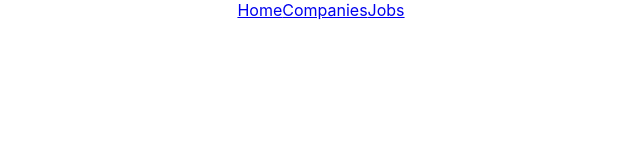
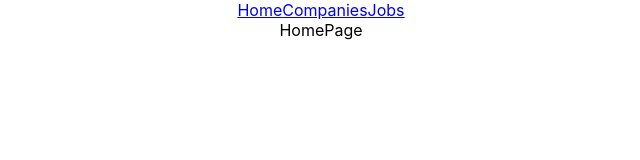
Before and after one commit to ChuckTheWebster/jobly-frontend, a React (Create React App) app: page / in a window 1280 px wide. Shown: the top 160 px of the page, without its empty margins (319-959 px from the left). Built offline with nearby package versions, Linux system fonts and the light colour scheme.

Commit message:
docstrings

```diff
--- a/src/Nav.js
+++ b/src/Nav.js
@@ -1,6 +1,10 @@
 import React from 'react';
 import { NavLink } from 'react-router-dom';
 
+/** Renders Nav Bar Component
+ *
+ * App -> Nav
+ */
 function Nav() {
   return (
     <div>
--- a/src/RoutesList.js
+++ b/src/RoutesList.js
@@ -5,14 +5,17 @@ import CompaniesPage from './CompaniesPage';
 import JobsPage from './JobsPage';
 import CompanyDetailPage from './CompanyDetailPage';
 
-
+/** App Routes
+ *
+ * App -> RoutesList
+ */
 function RoutesList() {
   return (
     <Routes>
-      <Route path="/" element={ HomePage }/>
-      <Route path="/companies" element={ CompaniesPage }/>
-      <Route path="/jobs" element={ JobsPage }/>
-      <Route path="/companies/:handle" element={ CompanyDetailPage }/>
+      <Route path="/" element={ <HomePage/> }/>
+      <Route path="/companies" element={ <CompaniesPage/> }/>
+      <Route path="/jobs" element={ <JobsPage/> }/>
+      <Route path="/companies/:handle" element={ <CompanyDetailPage/> }/>
       <Route path="*"/>
     </Routes>
   )
```
